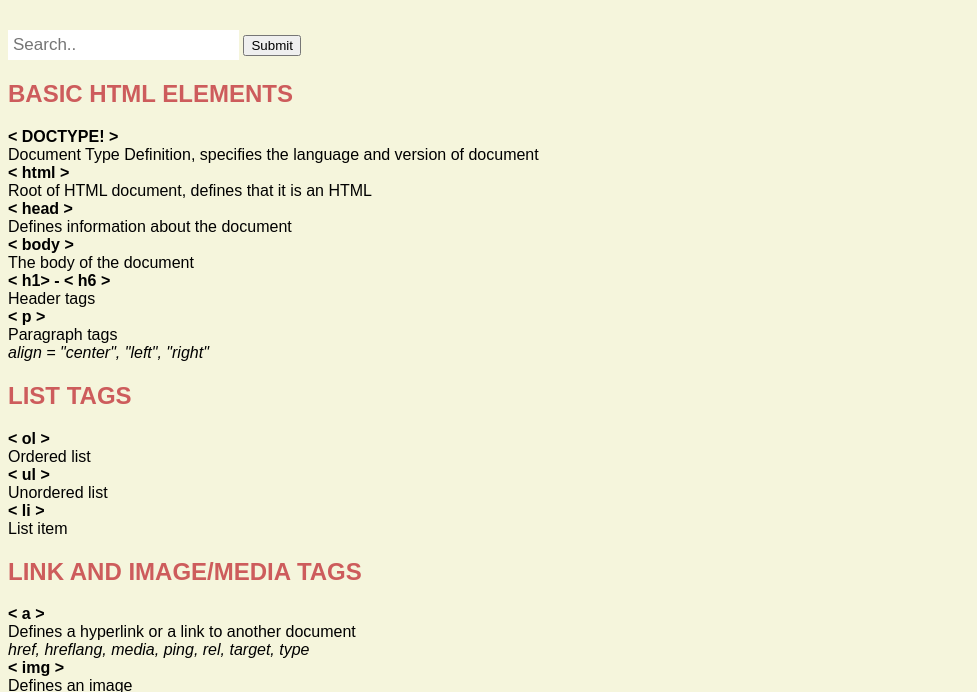
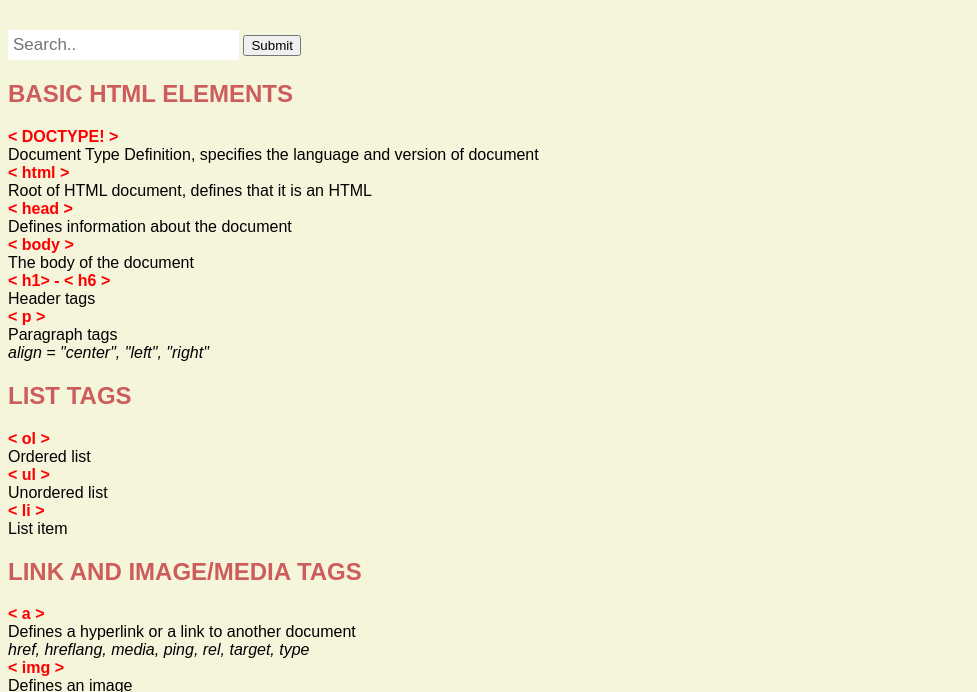
Before and after one commit to bw10782n/CIS102W, a plain HTML site: page Assignment #5/cheatsheet.html in a window 1280 px wide. Shown: the part 92-784 px from the top of the page, without its empty margins (0-977 px from the left). Drawn offline with Linux system fonts and the light colour scheme.

Commit message:
Update cheatsheet.css

```diff
--- a/Assignment #5/cheatsheet.css
+++ b/Assignment #5/cheatsheet.css
@@ -12,6 +12,10 @@
     font size: 20px;
 }
 
+b {
+    color:red;
+}
+
 body {
     font-family: Arial, Helvetica, sans-serif;
 }
```
